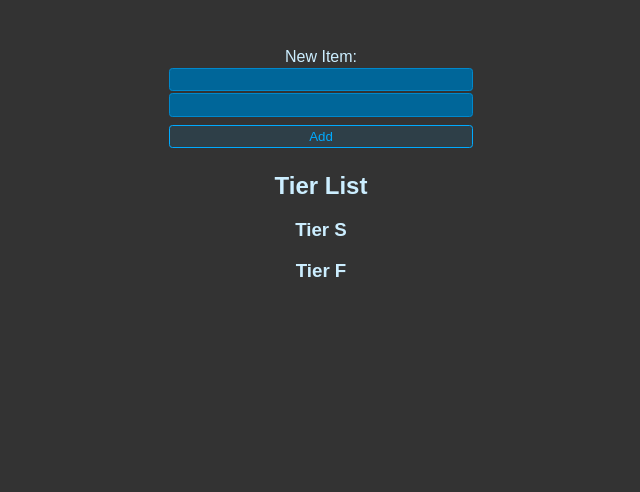
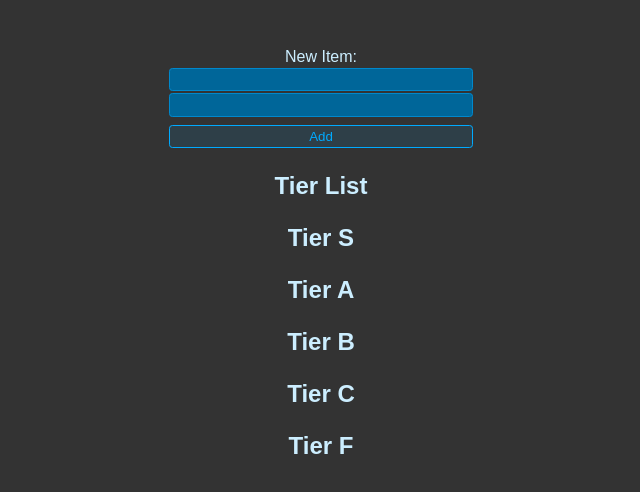
Before and after one commit to bhh1893/mlemmlem, a React (Vite) app: page / in a window 1280 px wide. Shown: the top 492 px of the page, without its empty margins (319-959 px from the left). Built offline with nearby package versions, Linux system fonts and the light colour scheme.

Commit message:
Split up TierList into OneTiers

```diff
--- a/src/App.jsx
+++ b/src/App.jsx
@@ -1,25 +1,26 @@
 import { useState } from 'react'
 import './App.css'
 import { TierList } from './TierList'
-import { getLevel } from './constants/getLevel'
+import { getLevel, tierListSize } from './constants/getLevel'
 
 function App() {
   const [newRestaurant, setNewRestaurant] = useState('')
   const [newScore, setNewScore] = useState('')
-  const [todos, setTodos] = useState([
-    [], // S
-    [], // F
-  ])
+  const [todos, setTodos] = useState([...Array(tierListSize)].map(e => Array()))
 
   function handleSubmit(e) {
     e.preventDefault()
 
     setTodos(prevTodo => {
       const board = [...prevTodo]
+      if (newRestaurant === '') {
+        return board
+      }
       const score = getLevel(newScore)
       board[score] = [...board[score], newRestaurant]
       return board
     })
+    console.log(todos)
   }
 
   return (
--- /dev/null
+++ b/src/OneTier.jsx
@@ -0,0 +1,18 @@
+import { getLevel } from './constants/getLevel'
+
+export function OneTier({ todoList, level }) {
+  return (
+    <>
+      <h3 className="header">Tier {getLevel(level)}</h3>
+      {todoList[level].map(todo => {
+        return (
+          <li key={todo}>
+            <label>
+              {todo}
+            </label>
+          </li>
+        );
+      })}
+    </>
+  )
+}
--- a/src/TierList.jsx
+++ b/src/TierList.jsx
@@ -1,31 +1,18 @@
+import { getLevel, tierListSize } from './constants/getLevel'
+import { OneTier } from './OneTier'
+
 export function TierList({ todoList }) {
   return (
     <>
       <h1 className='header'>Tier List</h1>
-      <h3 className='tierS'>Tier S</h3>
-      <ul className='listS'>
-        {todoList[0].map(todo => {
-          return (
-            <li key={todo}>
-              <label>
-                {todo}
-              </label>
-            </li>
-          );
-        })}
-      </ul>
-      <h3 className='tierF'>Tier F</h3>
-      <ul className='listF'>
-        {todoList[1].map(todo => {
-          return (
-            <li key={todo}>
-              <label>
-                {todo}
-              </label>
-            </li>
-          );
-        })}
-      </ul>
+      {[...Array(tierListSize)].map((x, i) => {
+        let curLevel = getLevel(i)
+        return (
+          <div key={i}>
+            <OneTier todoList={todoList} level={i}/>
+          </div>
+        )
+      })}
     </>
   );
 }
--- a/src/constants/getLevel.jsx
+++ b/src/constants/getLevel.jsx
@@ -2,7 +2,17 @@ export const getLevel = (id) => {
     const defaultKey = 'F'
     const rolesMap = {
         'S': 0,
-        'F': 1
+        'A': 1,
+        'B': 2,
+        'C': 3,
+        'F': 4,
+        0: 'S',
+        1: 'A',
+        2: 'B',
+        3: 'C',
+        4: 'F',
     }
     return rolesMap[id] ?? rolesMap[defaultKey]
 }
+
+export const tierListSize = 5
```
Also changed, not shown: src/deprecated/deprecated_TierList.jsx (added, +31 -0 lines).
